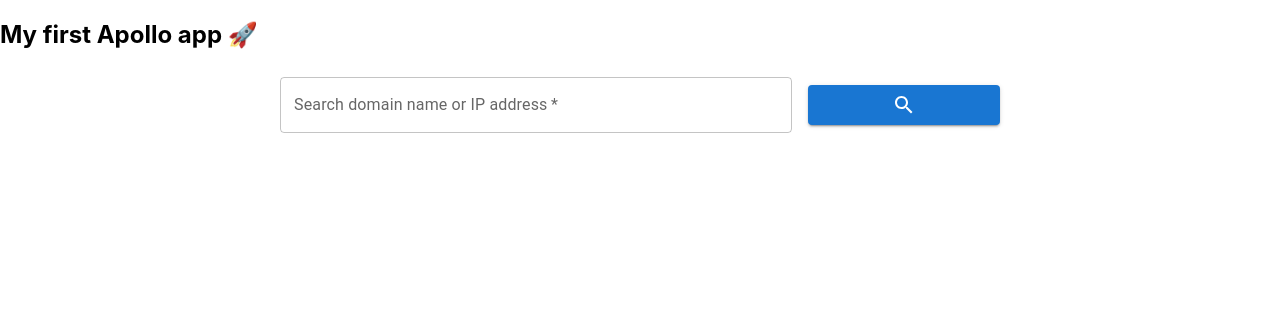
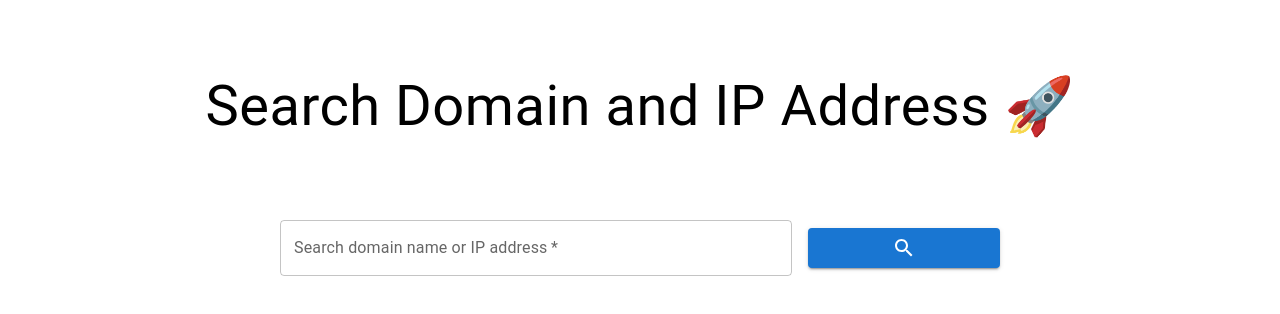
Before and after one commit to KYu-2468/cydrs-challenge-client, a React (Create React App) app: page / in a window 1280 px wide. Shown: the top 314 px of the page. Built offline with nearby package versions, Linux system fonts and the light colour scheme.

Commit message:
Center page title and search bar in index file

```diff
--- a/src/App.tsx
+++ b/src/App.tsx
@@ -1,11 +1,21 @@
 import React from "react";
 import "./App.css";
 import Search from "./components/Search";
+import { Typography } from "@mui/material";
+import useMediaQuery from "@mui/material/useMediaQuery";
 
 export default function App() {
+  const isLaptop = useMediaQuery("(min-width:600px)");
   return (
     <div>
-      <h2>My first Apollo app 🚀</h2>
+      <Typography
+        sx={{ fontSize: isLaptop ? "3.5rem" : "1.3rem" }}
+        textAlign="center"
+        mt={8}
+        mb={8}
+      >
+        Search Domain and IP Address 🚀
+      </Typography>
       <Search />
     </div>
   );
```
